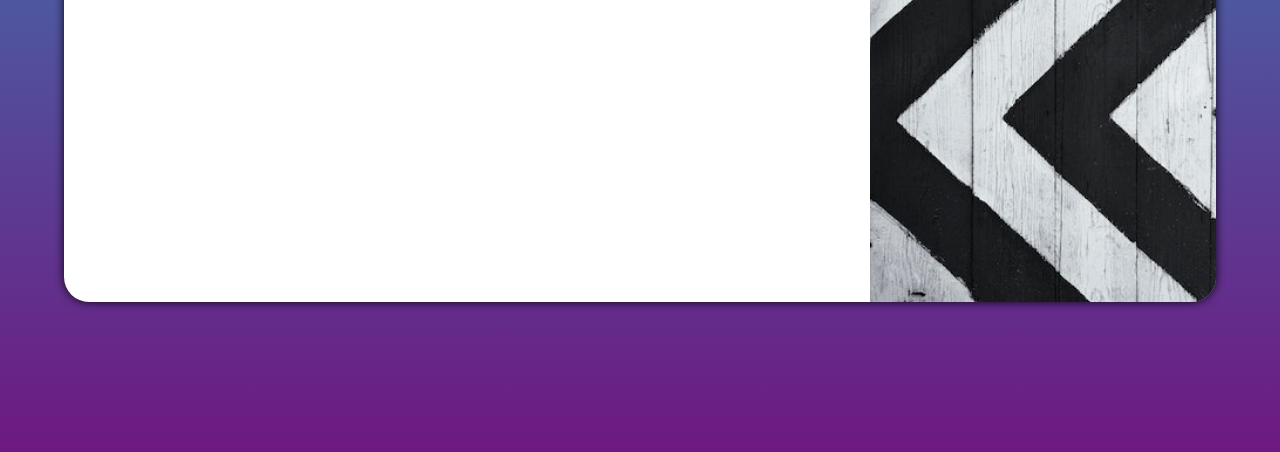
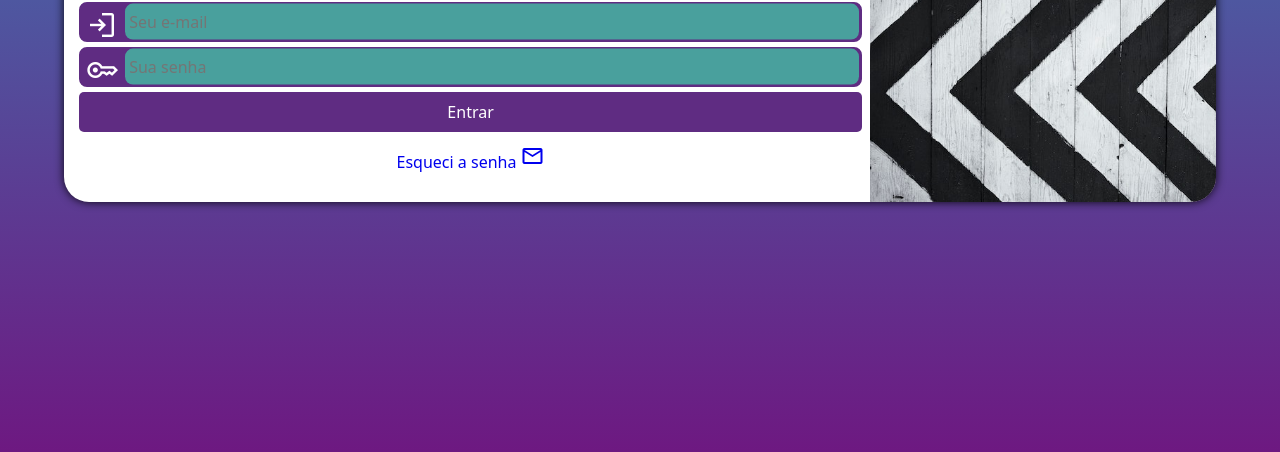
Before and after one commit to Salomao-Faleta/tela-login, a plain HTML site: page index.html in a window 1280 px wide. Shown: the part 348-800 px from the top of the page. Drawn offline with nearby package versions, Linux system fonts and the light colour scheme.

Commit message:
finalização do formulario

```diff
--- a/estilos/media-query.css
+++ b/estilos/media-query.css
@@ -17,6 +17,7 @@
 
     section#login{
         width: 80vw;
+        height: 300px;
     }
 
     section#login > div#imagem{
@@ -38,6 +39,7 @@
 
     section#login{
         width: 90vw;
+        height: 300px;
     }
 
     section#login div#imagem{
@@ -58,4 +60,16 @@
     div#formulario > p{
         font-size: 1.2em;
     }
+
+    form > div.campo{
+        width: calc(100% - 30.2%);
+    }
+
+    form > input[type=submit]{
+        width: calc(100% - 30.2%);
+    }
+
+    form > a.botao{
+        width: calc(100% - 30.2%);
+    }
 }
--- a/estilos/style.css
+++ b/estilos/style.css
@@ -34,9 +34,9 @@ section#login{
     position: absolute;
     top: 50%;
     left: 50%;
-    transform: translate(-50%, -50%);
     overflow: hidden;
     transition: width 0.2s, height 0.2s;
+    transform: translate(-50%, -50%);
 }
 
 section#login > div#imagem{
@@ -61,3 +61,76 @@ div#formulario > h1{
 div#formulario > p{
     font-size: 0.8em;
 }
+
+form > div.campo{
+    background-color: #5f2c82;
+    border: 2px solid #5f2c82;
+    width: 100%;
+    display: block;
+    height: 40px;
+    border-radius: 8px;
+    margin: 5px 0px;
+}
+
+div.campo > label{
+    display: none;
+}
+
+div.campo > i{
+    color: white;
+    font-size: 2em;
+    width: 40px;
+    padding: 5px;
+}
+
+div.campo > input{
+    background-color: #49a09d;
+    font-size: 1em;
+    width: calc(100% - 44.9px);
+    height: 100%;
+    border: none;
+    border-radius: 8px;
+    padding: 4px;
+    outline: none;
+    transform: translateY(-13.4px);
+}
+
+div.campo > input:focus{
+    background-color: white;
+}
+
+
+
+form > input[type=submit]{
+    display: block;
+    font-size: 1em;
+    background-color: #5f2c82;
+    color: white;
+    border: none;
+    border: 6px;
+    cursor: pointer;
+    width: 100%;
+    height: 40px;
+    border-radius: 5px;
+}
+
+form > input[type=submit]:hover{
+    background-color: #8339b4;
+}
+
+form > a.botao{
+    display: block;
+    text-align: center;
+    font-size: 1em;
+    width: 100%;
+    height: 40px;
+    border-radius: 6px;
+    transition:  .3s linear;
+    text-decoration: none;
+    padding-top: 5px;
+    margin-top: 7px;
+}
+
+form > a.botao:hover{
+    border: 2.5px solid rgba(0, 255, 255, 0.432);
+}
--- a/index.html
+++ b/index.html
@@ -39,7 +39,7 @@
 
                 <input type="submit" value="Entrar">
 
-                <a href="#"> <i class="material-symbols-outlined">mail</i> Esqueci a senha</a>
+                <a href="#" class="botao">Esqueci a senha <i class="material-symbols-outlined">mail</i></a>
             </form>
         </div>
     </section>
```
